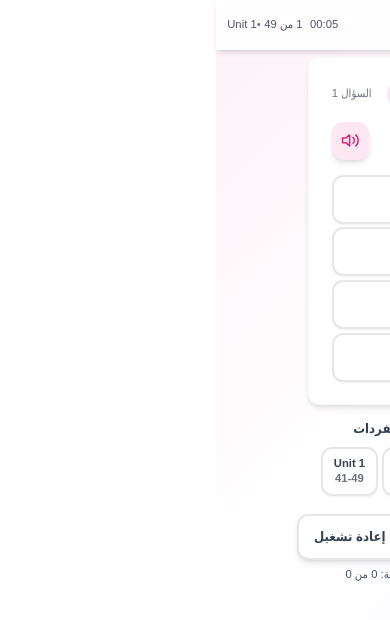
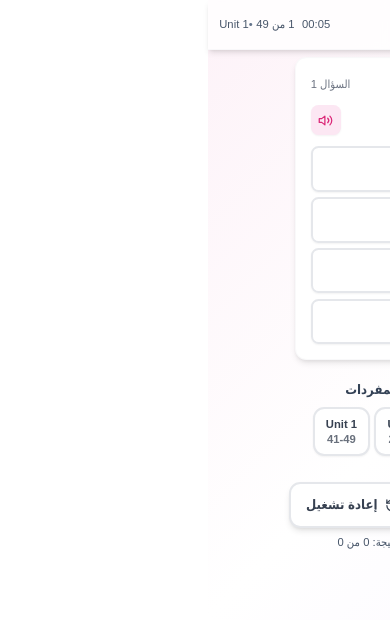
Before and after one commit to AmalShalabi/psycho_arabic, a React (Create React App) app: page /vocabulary in a window 390 px wide. Shown: the top 620 px of the page. Built offline with nearby package versions, Linux system fonts and the light colour scheme.

Commit message:
Make Vocabulary question card compact and fully responsive: 95% mobile, 80% tablet, 60-65% desktop, max-width 700px

```diff
--- a/src/components/QuestionCard.js
+++ b/src/components/QuestionCard.js
@@ -75,23 +75,23 @@ const QuestionCard = ({
       transition={{ duration: 0.3 }}
       className="card compact-question"
     >
-      <div className="mb-4 md:mb-6">
-        <div className="flex items-center justify-between mb-4 md:mb-5">
-          <span className="text-xs md:text-sm font-semibold text-gray-600 bg-pink-100 px-3 md:px-4 py-1.5 md:py-2 rounded-full shadow-sm">
+      <div className="mb-3">
+        <div className="flex items-center justify-between mb-2.5">
+          <span className="text-xs font-semibold text-gray-600 bg-pink-100 px-2.5 py-1 rounded-full shadow-sm">
             {question.section === 'quantitative' ? 'كمي' :
              question.section === 'verbal' ? 'لفظي' :
              question.section === 'english' ? 'إنجليزي' :
              question.section === 'vocabulary' ? 'مفردات إنجليزية' :
              question.section === 'sentence-completion' ? 'إكمال الجمل' : 'مفردات إنجليزية'}
           </span>
-          <span className="text-xs md:text-sm text-gray-500 font-medium">
+          <span className="text-xs text-gray-500 font-medium">
             السؤال {question.id}
           </span>
         </div>
 
-        <div className="flex items-start justify-between gap-3 md:gap-4">
+        <div className="flex items-start justify-between gap-2">
           <h2
-            className="text-lg md:text-xl lg:text-2xl font-bold text-gray-800 leading-relaxed flex-1 cursor-pointer hover:text-pink-600 transition-colors"
+            className="text-base md:text-lg font-bold text-gray-800 leading-relaxed flex-1 cursor-pointer hover:text-pink-600 transition-colors"
             onClick={handleAudioPlay}
             title="اضغط للاستماع للنطق"
           >
@@ -101,13 +101,13 @@ const QuestionCard = ({
             <button
               onClick={handleAudioPlay}
               disabled={isPlaying}
-              className="flex-shrink-0 p-2.5 md:p-3 bg-pink-100 hover:bg-pink-200 rounded-xl transition-all duration-300 disabled:opacity-50 shadow-md hover:shadow-lg hover:scale-105 active:scale-95"
+              className="flex-shrink-0 p-2 bg-pink-100 hover:bg-pink-200 rounded-lg transition-all duration-300 disabled:opacity-50 shadow-sm hover:shadow-md hover:scale-105 active:scale-95"
               title="استمع للنطق"
             >
               {isPlaying ? (
-                <VolumeX className="w-5 h-5 md:w-6 md:h-6 text-pink-600" />
+                <VolumeX className="w-4 h-4 md:w-5 md:h-5 text-pink-600" />
               ) : (
-                <Volume2 className="w-5 h-5 md:w-6 md:h-6 text-pink-600" />
+                <Volume2 className="w-4 h-4 md:w-5 md:h-5 text-pink-600" />
               )}
             </button>
           )}
@@ -142,10 +142,10 @@ const QuestionCard = ({
           initial={{ opacity: 0, height: 0 }}
           animate={{ opacity: 1, height: 'auto' }}
           transition={{ duration: 0.3, delay: 0.2 }}
-          className="mt-4 md:mt-6 p-3 md:p-4 bg-blue-50 border-r-4 border-blue-400 rounded-lg"
+          className="mt-2 p-2.5 bg-blue-50 border-r-4 border-blue-400 rounded-lg"
         >
-          <h4 className="font-semibold text-blue-800 mb-2 text-sm md:text-base">التفسير:</h4>
-          <p className="text-blue-700 leading-relaxed text-sm md:text-base">{question.explanation}</p>
+          <h4 className="font-semibold text-blue-800 mb-1 text-xs md:text-sm">التفسير:</h4>
+          <p className="text-blue-700 leading-relaxed text-xs md:text-sm">{question.explanation}</p>
         </motion.div>
       )}
 
--- a/src/index.css
+++ b/src/index.css
@@ -125,29 +125,40 @@
     touch-action: manipulation;
   }
 
-  /* Modern Card Styles - Soft shadow, clean border radius, equal padding */
+  /* Modern Card Styles - Compact, responsive design */
   .card {
-    @apply bg-white rounded-2xl shadow-lg border border-gray-100/50 hover:shadow-xl transition-all duration-300;
-    box-shadow: var(--shadow-lg);
-    /* Questions container: 70% width, centered, max-width 900px */
-    width: 90%;
+    @apply bg-white rounded-xl shadow-md border border-gray-100/50 hover:shadow-lg transition-all duration-300;
+    box-shadow: var(--shadow-md);
+    /* Compact Vocabulary question card: responsive widths */
+    width: 95%;
     margin-left: auto;
     margin-right: auto;
-    max-width: 900px;
-    padding: 1.5rem;
-    align-self: flex-start; /* Top-aligned, not vertically centered */
+    max-width: 700px;
+    padding: 1rem;
+    align-self: flex-start;
   }
 
   .card:hover {
-    box-shadow: var(--shadow-xl);
-    transform: translateY(-2px);
+    box-shadow: var(--shadow-lg);
+    transform: translateY(-1px);
   }
 
-  /* Responsive width adjustments - Tablet and Desktop: 70% width */
-  @media (min-width: 768px) {
+  /* Responsive width adjustments */
+  @media (min-width: 640px) {
     .card {
-      width: 70%;
-      padding: 2rem;
+      width: 80%;
+    }
+  }
+
+  @media (min-width: 1024px) {
+    .card {
+      width: 65%;
+    }
+  }
+
+  @media (min-width: 1280px) {
+    .card {
+      width: 60%;
     }
   }
 
@@ -156,15 +167,22 @@
     font-size: var(--font-size-base);
   }
 
-  /* Question Option Styles - Better spacing and visual feedback */
+  /* Question Option Styles - Compact, equal-sized buttons */
   .question-option {
-    @apply w-full p-4 md:p-5 text-right border-2 border-gray-200 rounded-xl hover:border-pink-300 hover:bg-pink-50 transition-all duration-300 cursor-pointer shadow-sm hover:shadow-md;
+    @apply w-full p-3 text-right border-2 border-gray-200 rounded-lg hover:border-pink-300 hover:bg-pink-50 transition-all duration-300 cursor-pointer shadow-sm hover:shadow-md;
     font-size: var(--font-size-base);
-    min-height: 3.5rem;
+    min-height: 3rem;
     display: flex;
     align-items: center;
     justify-content: space-between;
     touch-action: manipulation;
+  }
+
+  @media (min-width: 640px) {
+    .question-option {
+      @apply p-3.5;
+      min-height: 3.25rem;
+    }
   }
 
   .question-option.selected {
@@ -188,27 +206,31 @@
   }
 
   .compact-header {
-    @apply py-2 md:py-3;
+    @apply py-2;
   }
 
   .compact-main {
-    @apply py-2 md:py-4 flex-1 flex flex-col;
+    @apply py-2 flex-1 flex flex-col;
+    gap: 0.75rem;
   }
 
   .compact-question {
-    @apply mb-2 md:mb-3;
+    @apply mb-1;
+    margin-top: 0;
   }
 
   .compact-options {
-    @apply space-y-1 md:space-y-2;
+    @apply space-y-1.5;
+    margin-top: 0.5rem;
   }
 
   .compact-navigation {
-    @apply mt-2 md:mt-3;
+    @apply mt-1.5;
+    margin-bottom: 0;
   }
 
   .compact-groups {
-    @apply mt-2 md:mt-3 mb-2 md:mb-3;
+    @apply mt-1.5 mb-1.5;
   }
 
   /* Mobile responsive components - Larger buttons for easier tapping */
@@ -220,15 +242,15 @@
     }
 
     .card {
-      @apply rounded-2xl;
+      @apply rounded-xl;
       box-shadow: var(--shadow-md);
-      width: 90% !important; /* Ensure 90% width on mobile */
-      padding: 1.5rem; /* Keep consistent padding */
+      width: 95% !important; /* Ensure 95% width on mobile */
+      padding: 1rem; /* Compact padding */
     }
 
     .question-option {
-      @apply p-4 text-base rounded-xl;
-      min-height: 3.5rem;
+      @apply p-3 text-base rounded-lg;
+      min-height: 3rem;
       font-size: var(--font-size-base);
     }
   }
@@ -243,13 +265,13 @@
     .card {
       @apply rounded-xl;
       box-shadow: var(--shadow-md);
-      width: 90% !important; /* Ensure 90% width on small screens */
-      padding: 1.5rem; /* Keep consistent padding */
+      width: 95% !important; /* Ensure 95% width on small screens */
+      padding: 1rem; /* Compact padding */
     }
 
     .question-option {
-      @apply p-3.5 text-base rounded-xl;
-      min-height: 3.25rem;
+      @apply p-3 text-base rounded-lg;
+      min-height: 3rem;
       font-size: var(--font-size-sm);
     }
   }
--- a/src/pages/Vocabulary.js
+++ b/src/pages/Vocabulary.js
@@ -289,7 +289,7 @@ const Vocabulary = () => {
       </header>
 
       {/* Main Content */}
-      <main className="max-w-7xl mx-auto px-3 sm:px-4 lg:px-6 compact-main">
+      <main className="max-w-7xl mx-auto px-2 sm:px-3 lg:px-4 compact-main">
         <QuestionCard
           question={currentQuestion}
           selectedAnswer={selectedAnswer}
```
